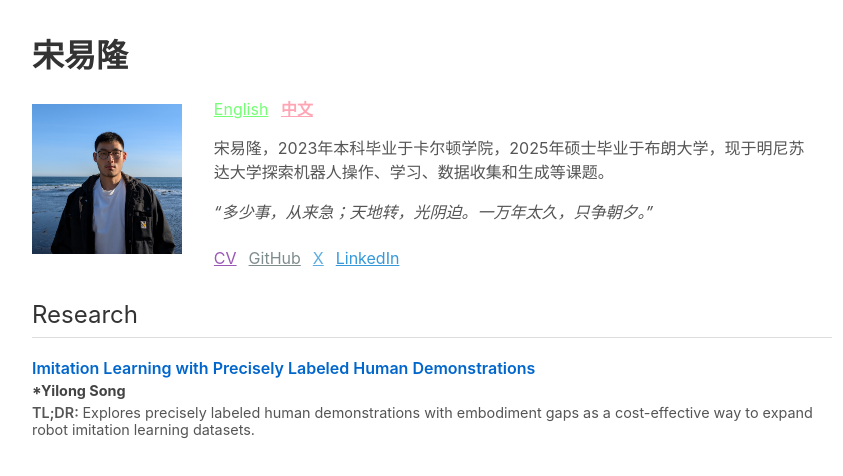
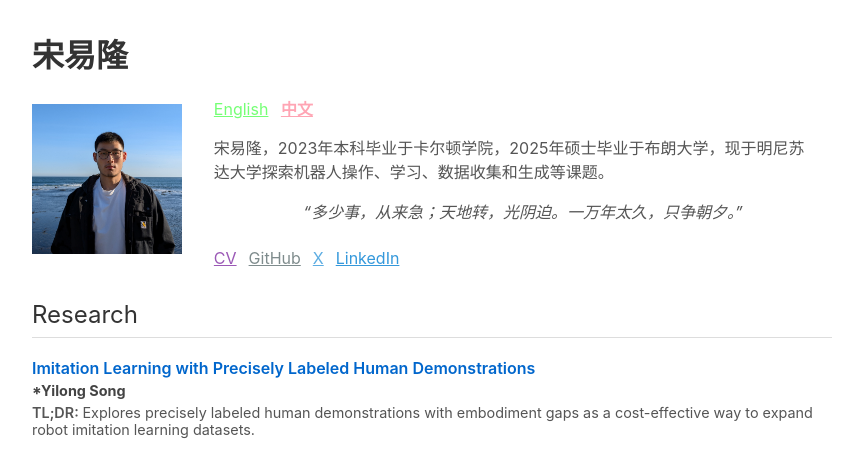
Before and after one commit to yilongsong/yilongsong.github.io, a plain HTML site: page index.html in a window 1280 px wide. Both pictures are taken after a click on the element "中文". Shown: the whole page, without its empty margins (208-1051 px from the left). Drawn offline with Linux system fonts and the light colour scheme.

Commit message:
style change

```diff
--- a/styles.css
+++ b/styles.css
@@ -58,3 +58,9 @@ h2 { font-weight: 400; border-bottom: 1px solid #ddd; padding-bottom: 0.5rem; }
   color: #444;
   margin: 0.25rem 0;
 }
+
+/* Override for centered text */
+.description[style*="text-align: center"] {
+  max-width: 100%;
+  width: 100%;
+}
```
